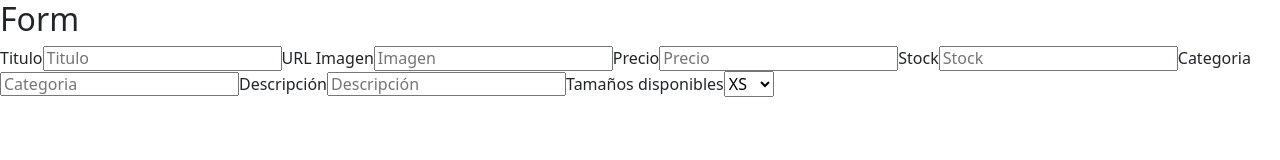
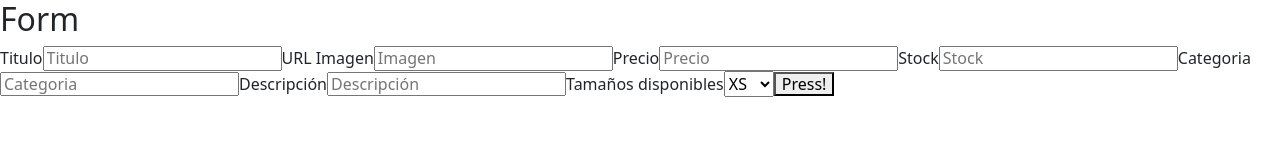
Before and after one commit to franciscolubo/Flora-Showroom, a React (Vite) app in the folder client/: page /form in a window 1280 px wide. Shown: the top 160 px of the page. Built offline with nearby package versions, Linux system fonts and the light colour scheme.

Commit message:
form create

```diff
--- a/client/src/Components/Form.tsx
+++ b/client/src/Components/Form.tsx
@@ -27,7 +27,6 @@ const Form: FunctionComponent = () => {
 
     const handleChange = (e: React.ChangeEvent<HTMLInputElement>): void => {
         e.preventDefault()
-        console.log(e.target.value)
         setForm({
             ...form,
             [e.target.name]: e.target.value
@@ -36,14 +35,22 @@ const Form: FunctionComponent = () => {
 
     const handleSelect = (e: React.ChangeEvent<HTMLSelectElement>): void => {
         e.preventDefault()
-        console.log(e)
+        setForm({
+            ...form,
+            size: [...form.size].concat(e.target.value)
+        })
+    }
+
+    const handleSubmit = (e: React.FormEvent): void => {
+        e.preventDefault()
+        console.log(form)
     }
 
     return (
         <div>
             <h2>Form</h2>
 
-            <form>
+            <form onSubmit={handleSubmit}>
                 <span>Titulo</span>
                 <input type='text' name="title" placeholder="Titulo" value={form.title} onChange={handleChange} />
 
@@ -71,6 +78,10 @@ const Form: FunctionComponent = () => {
                     <option>XL</option>
                     <option>XXL</option>
                 </select>
+
+                <button>
+                    Press!
+                </button>
             </form>
         </div>
     )
```
Also changed, not shown: 1 other file (tests, documents, lock files or other folders).
